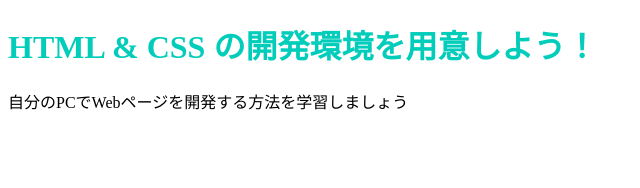
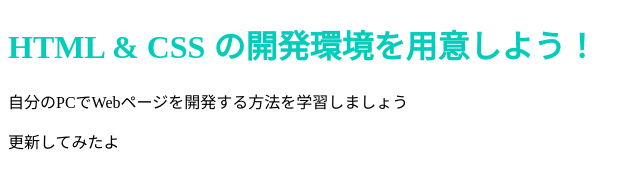
Before and after one commit to Pon-designer/Pon-designer.github.io, a plain HTML site: page index.html in a window 1280 px wide. Shown: the whole page, without its empty margins (0-640 px from the left). Drawn offline with Linux system fonts and the light colour scheme.

Commit message:
Update index.html

```diff
--- a/index.html
+++ b/index.html
@@ -8,5 +8,6 @@
   <body>
     <h1 class="title">HTML & CSS の開発環境を用意しよう！</h1>
     <p>自分のPCでWebページを開発する方法を学習しましょう</p>
+    <p>更新してみたよ</p>
   </body>
 </html>
```
